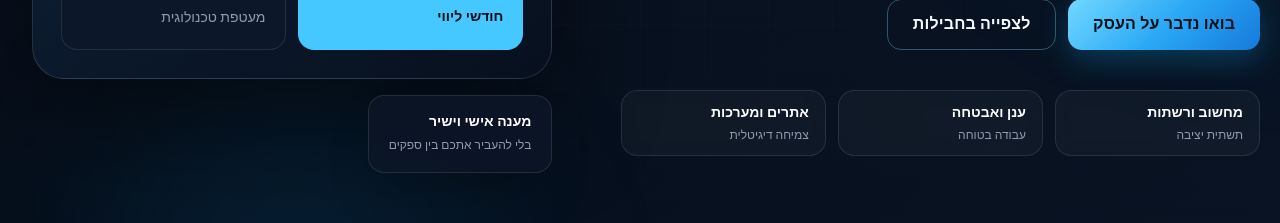
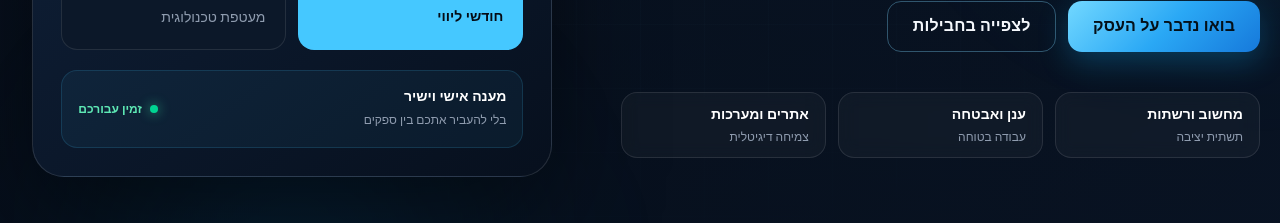
Before and after one commit to elia448811-coder/elia-computing, a Next.js app: page / in a window 1280 px wide. Shown: the part 552-775 px from the top of the page. Built offline with nearby package versions, Linux system fonts and the light colour scheme; no server answers.

Commit message:
Integrate personal support into hero dashboard

```diff
--- a/src/components/Hero.tsx
+++ b/src/components/Hero.tsx
@@ -100,10 +100,17 @@ export function Hero() {
                 <span className="text-sm text-silver-muted">מעטפת טכנולוגית</span>
               </div>
             </div>
-          </div>
-          <div className="mt-4 ml-auto w-fit max-w-full rounded-2xl border border-white/10 bg-[#0b1626]/95 px-5 py-4 shadow-2xl backdrop-blur-xl">
-            <span className="block text-sm font-bold text-white">מענה אישי וישיר</span>
-            <span className="text-xs text-silver-muted">בלי להעביר אתכם בין ספקים</span>
+
+            <div className="mt-5 flex items-center justify-between gap-4 rounded-2xl border border-electric/15 bg-electric/[0.06] px-4 py-4">
+              <div>
+                <span className="block text-sm font-bold text-white">מענה אישי וישיר</span>
+                <span className="text-xs text-silver-muted">בלי להעביר אתכם בין ספקים</span>
+              </div>
+              <span className="inline-flex shrink-0 items-center gap-2 text-xs font-bold text-emerald-300">
+                <span className="h-2 w-2 rounded-full bg-emerald-400 shadow-[0_0_12px_rgba(52,211,153,.8)]" />
+                זמין עבורכם
+              </span>
+            </div>
           </div>
         </div>
       </div>
```
